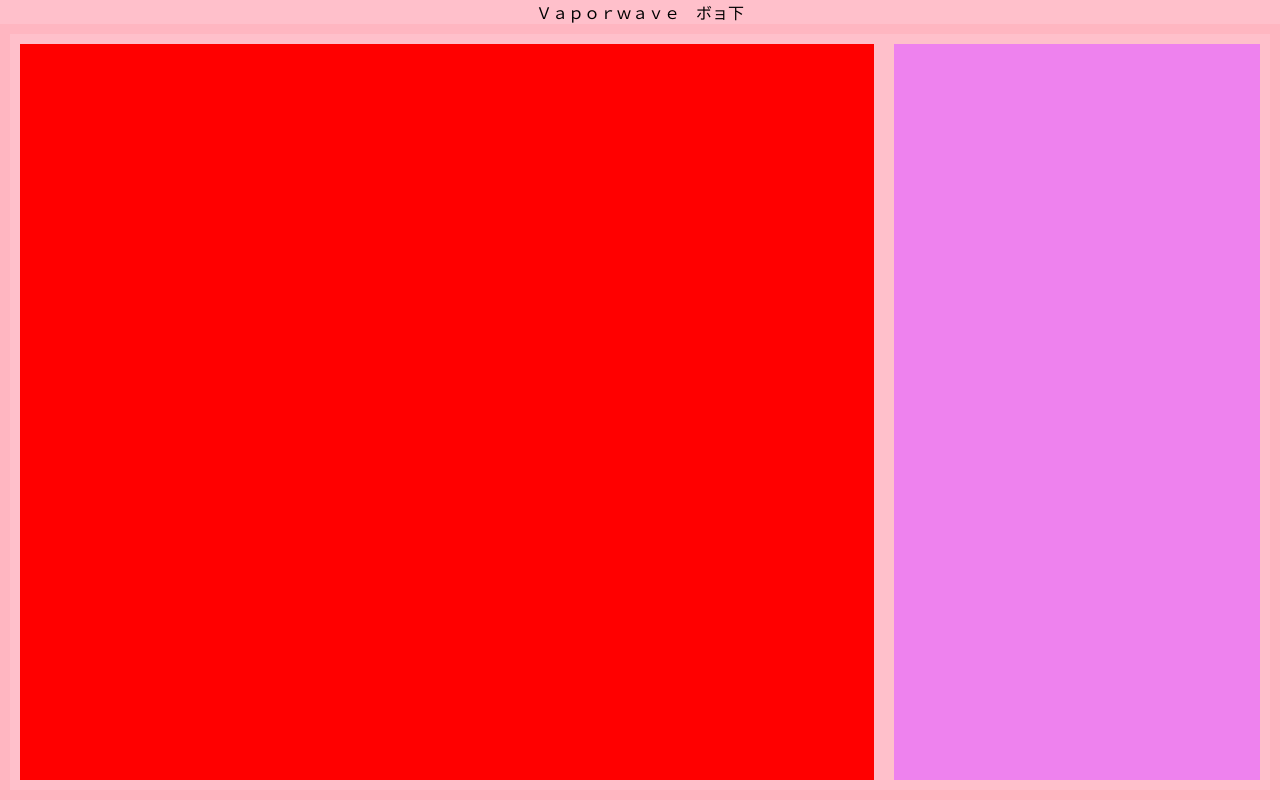
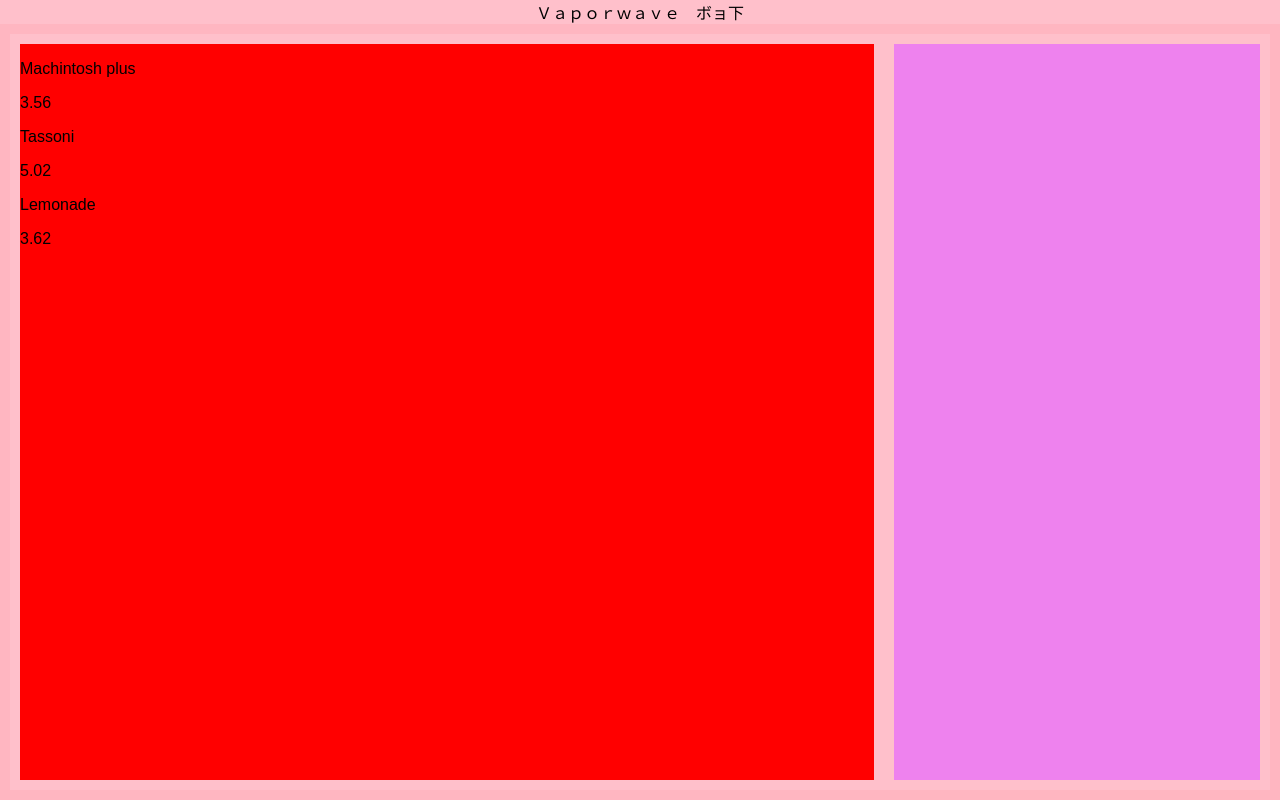
Before and after one commit to FransiscoDot/vaporwave-sea, a React (Create React App) app: page / in a window 1280 px wide. Built offline with nearby package versions, Linux system fonts and the light colour scheme.

Commit message:
Add playlist and song component

```diff
--- a/src/commons/Navigation.js
+++ b/src/commons/Navigation.js
@@ -2,17 +2,19 @@ import React from 'react';
 import { BrowserRouter as Router, Route } from "react-router-dom";
 import styled from "styled-components";
 
+import Playlist from '../view/playlist/Playlist';
+
 const Div = styled.div`
-    background-color: red;
-    margin: 10px;
-    flex: 0.7;
+  background-color: red;
+  margin: 10px;
+  flex: 0.7;
 `;
 
 const Navigation = () => {
   return (
     <Div>
       <Router>
-        {/* <Route exact path="/" component={Playlist}/> */}
+        <Route exact path="/" component={Playlist}/>
       </Router>
     </Div>
   )
--- /dev/null
+++ b/src/view/playlist/Playlist.js
@@ -0,0 +1,39 @@
+import React, { Component } from 'react';
+import styled from "styled-components";
+
+import Song from "./Song";
+
+const mockData = [
+  {
+    title: "Machintosh plus",
+    duration: "3.56",
+  },
+  {
+    title: "Tassoni",
+    duration: "5.02"
+  },
+  {
+    title: "Lemonade",
+    duration: "3.62"
+  }
+];
+
+class Playlist extends Component {
+  render() {
+    return (
+      <div>
+        {
+          mockData.map((s, i) => (
+            <Song
+              key={i}
+              title={s.title}
+              duration={s.duration}
+            />
+          ))
+        }
+      </div>
+    )
+  }
+};
+
+export default Playlist;
--- /dev/null
+++ b/src/view/playlist/Song.js
@@ -0,0 +1,16 @@
+import React from 'react';
+import styled from "styled-components";
+
+const Div = styled.div`
+`;
+
+const Song = ({title, duration}) => {
+  return (
+    <Div>
+      <p>{title}</p>
+      <p>{duration}</p>
+    </Div>
+  )
+};
+
+export default Song;
```
